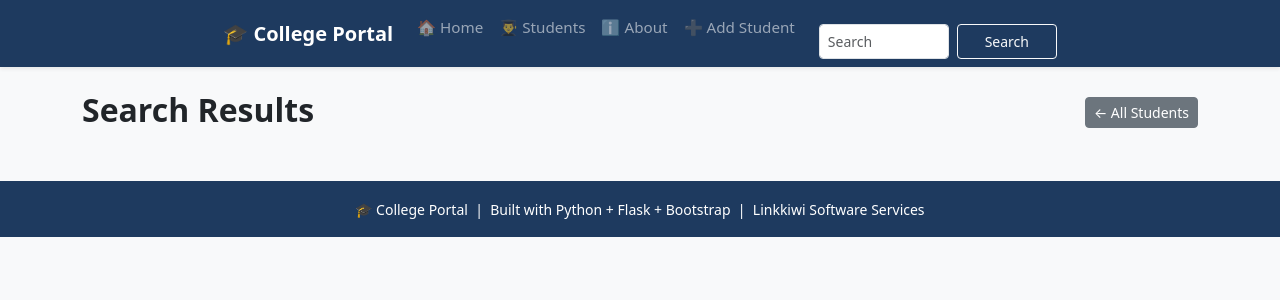
After one commit to freakytejash/python-training, a Flask app: page /search in a window 1280 px wide. The commit adds this page. Shown: the top 300 px of the page. Run offline with Flask 3, Linux system fonts and the light colour scheme; data comes from the database, SQL or seed files in the repository.

Commit message:
Day 14: DB search, basic div

```diff
--- a/app.py
+++ b/app.py
@@ -31,6 +31,7 @@ def home():
 
     return render_template("home.html", students=students,
                            total=total, passed=passed, excellent=excellent)
+
 
 
 @app.route("/students")
@@ -128,6 +129,25 @@ def edit_student(id):
 
     return render_template('edit_student.html', student=student)
 
+@app.route("/search")
+def search():
+    #step 1 - get query from URL
+    q = request.args.get('q','')
+    # request.args - GET parameters
+    # 'q' - Form  - name = 'q'
+    conn = get_db()
+
+    if q:
+        students = conn.execute('''SELECT * FROM students
+                                WHERE name LIKE ?
+                                OR SUBJECT LIKE ?
+                                OR roll LIKE ?''',
+                                (f'%{q}%', f'%{q}%', f'%{q}%')).fetchall()
+
+    else:
+        students = conn.execute('SELECT * FROM students ORDER BY id DESC').fetchall()
+    conn.close()
+    return render_template("search.html", students=students, query=q)
 
 @app.route("/about")
 def about():
--- a/database.py
+++ b/database.py
@@ -11,6 +11,7 @@ def get_db():
    return conn
 
 def init_db():
+
 
     """Create table"""""
     conn = get_db()
--- a/templates/base.html
+++ b/templates/base.html
@@ -11,6 +11,9 @@
 
     <!-- Custom brand color — ek line se poori site ka color change -->
     <style>
+        .navbar {
+            min-height: 60px;
+        }
         :root {
             --brand: #1e3a5f;
         }
@@ -25,6 +28,10 @@
             background: linear-gradient(135deg, #1e3a5f 0%, #2d6a9f 100%);
             color: white;
             border-radius: 12px;
+        }
+        .nav-link {
+            font-size: 0.95rem;
+            font-weight: 500;
         }
         .stat-card {
             border: none;
@@ -52,24 +59,28 @@
         <div class="container justify-content-center">
 
             <!-- Brand / Logo -->
-            <a class="navbar-brand fw-bold fs-4 me-4" href="{{ url_for('home') }}">
+            <a class="navbar-brand fw-bold fs-5 me-3" href="{{ url_for('home') }}">
                 🎓 College Portal
             </a>
 
             <!-- Nav links — always visible, centered -->
             <div class="navbar-nav">
-                <a class="nav-link px-3" href="{{ url_for('home') }}">
+                <a class="nav-link px-2" py-1 href="{{ url_for('home') }}">
                     🏠 Home
                 </a>
-                <a class="nav-link px-3" href="{{ url_for('students_page') }}">
+                <a class="nav-link px-2" py-1 href="{{ url_for('students_page') }}">
                     👨‍🎓 Students
                 </a>
-                <a class="nav-link px-3" href="{{ url_for('about') }}">
+                <a class="nav-link px-2" py-1 href="{{ url_for('about') }}">
                     ℹ️ About
                 </a>
-                <a class="nav-link px-3" href="{{ url_for('add_student') }}">
+                <a class="nav-link px-2" py-1 href="{{ url_for('add_student') }}">
                     ➕ Add Student
                 </a>
+                <form class="d-flex ms-3 mt-3" action="{{ url_for('search') }}" method="GET">
+                    <input class="form-control form-control-sm me-2" style="width:130px; height:35px" type="search" placeholder="Search" name="q">
+                    <button class="btn btn-outline-light btn-sm" style="width:100px; height:35px" type="submit">Search</button>
+                </form>
             </div>
 
         </div>
--- /dev/null
+++ b/templates/search.html
@@ -0,0 +1,26 @@
+{% extends "base.html" %}
+{% block title %}Search Results — College Portal{% endblock %}
+
+{% block content %}
+
+<div class="d-flex justify-content-between align-items-center mb-4">
+    <h2 class = "fw-bold mb-1">Search Results</h2>
+    <a href = "{{url_for('students_page')}}" class = "btn btn-secondary btn-sm">
+        ← All Students
+        </a>
+</div>
+
+{% if query %}
+<div class = "alert alert-info justify-content-between align-items-center align-items-center">
+    <span>
+        <strong>{{query}}</strong>
+        <strong>{{students|length}}</strong> results
+    </span>
+    <a href = "{{url_for('search')}}" class = "btn btn-secondary btn-sm">
+    Clear
+    </a>
+</div>
+{% endif %}
+
+
+{% endblock %}
```
Also changed, not shown: day14_search.py (added, +33 -0 lines), sample.py (+13 -2 lines).
